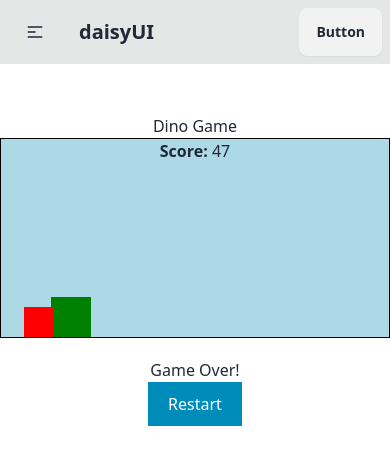
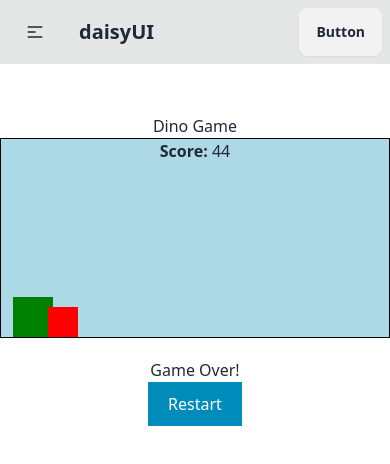
Before and after one commit to OMI786I/fun_project, a React (Vite) app: page /game in a window 390 px wide. Shown: the top 464 px of the page. Built offline with nearby package versions, Linux system fonts and the light colour scheme.

Commit message:
added responsiveness for collision

```diff
--- a/src/Page/DinoGame.css
+++ b/src/Page/DinoGame.css
@@ -18,8 +18,86 @@
   background-color: green;
   position: absolute;
   bottom: 0;
-  left: 50px;
+  left: 5px;
   transition: bottom 0.2s;
+}
+
+@media screen and (min-width: 375px) {
+  .dino {
+    width: 40px;
+    height: 40px;
+    background-color: green;
+    position: absolute;
+    bottom: 0;
+    left: 5px;
+    transition: bottom 0.2s;
+  }
+}
+@media (min-width: 376px) and (max-width: 426px) {
+  .dino {
+    width: 40px;
+    height: 40px;
+    background-color: green;
+    position: absolute;
+    bottom: 0;
+    left: 12px;
+    transition: bottom 0.2s;
+  }
+}
+@media (min-width: 427px) and (max-width: 600px) {
+  .dino {
+    width: 40px;
+    height: 40px;
+    background-color: green;
+    position: absolute;
+    bottom: 0;
+    left: 6%;
+    transition: bottom 0.2s;
+  }
+}
+@media (min-width: 600px) and (max-width: 768px) {
+  .dino {
+    width: 40px;
+    height: 40px;
+    background-color: green;
+    position: absolute;
+    bottom: 0;
+    left: 7%;
+    transition: bottom 0.2s;
+  }
+}
+@media (min-width: 769px) and (max-width: 1025px) {
+  .dino {
+    width: 40px;
+    height: 40px;
+    background-color: green;
+    position: absolute;
+    bottom: 0;
+    left: 8%;
+    transition: bottom 0.2s;
+  }
+}
+@media (min-width: 1026px) and (max-width: 1440px) {
+  .dino {
+    width: 40px;
+    height: 40px;
+    background-color: green;
+    position: absolute;
+    bottom: 0;
+    left: 9%;
+    transition: bottom 0.2s;
+  }
+}
+@media (min-width: 1441px) and (max-width: 2560px) {
+  .dino {
+    width: 40px;
+    height: 40px;
+    background-color: green;
+    position: absolute;
+    bottom: 0;
+    left: 10.5%;
+    transition: bottom 0.2s;
+  }
 }
 
 .dino.jump {
--- a/src/Page/Game.jsx
+++ b/src/Page/Game.jsx
@@ -18,7 +18,7 @@ const Game = () => {
 
     // Check for collisions
     const checkCollision = () => {
-      if (obstaclePosition > 0 && obstaclePosition < 10 && !isJumping) {
+      if (obstaclePosition > 0 && obstaclePosition < 15 && !isJumping) {
         setIsGameOver(true);
       }
     };
```
